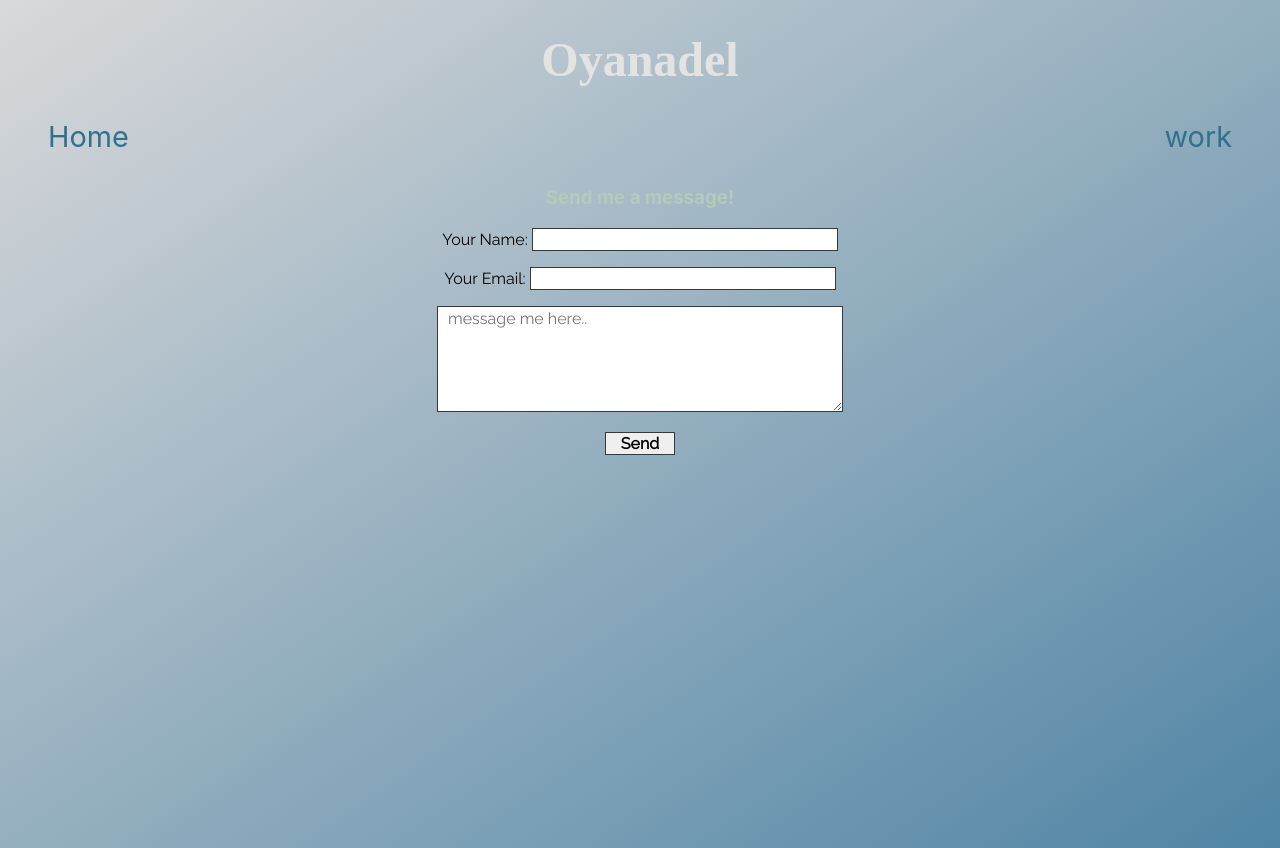
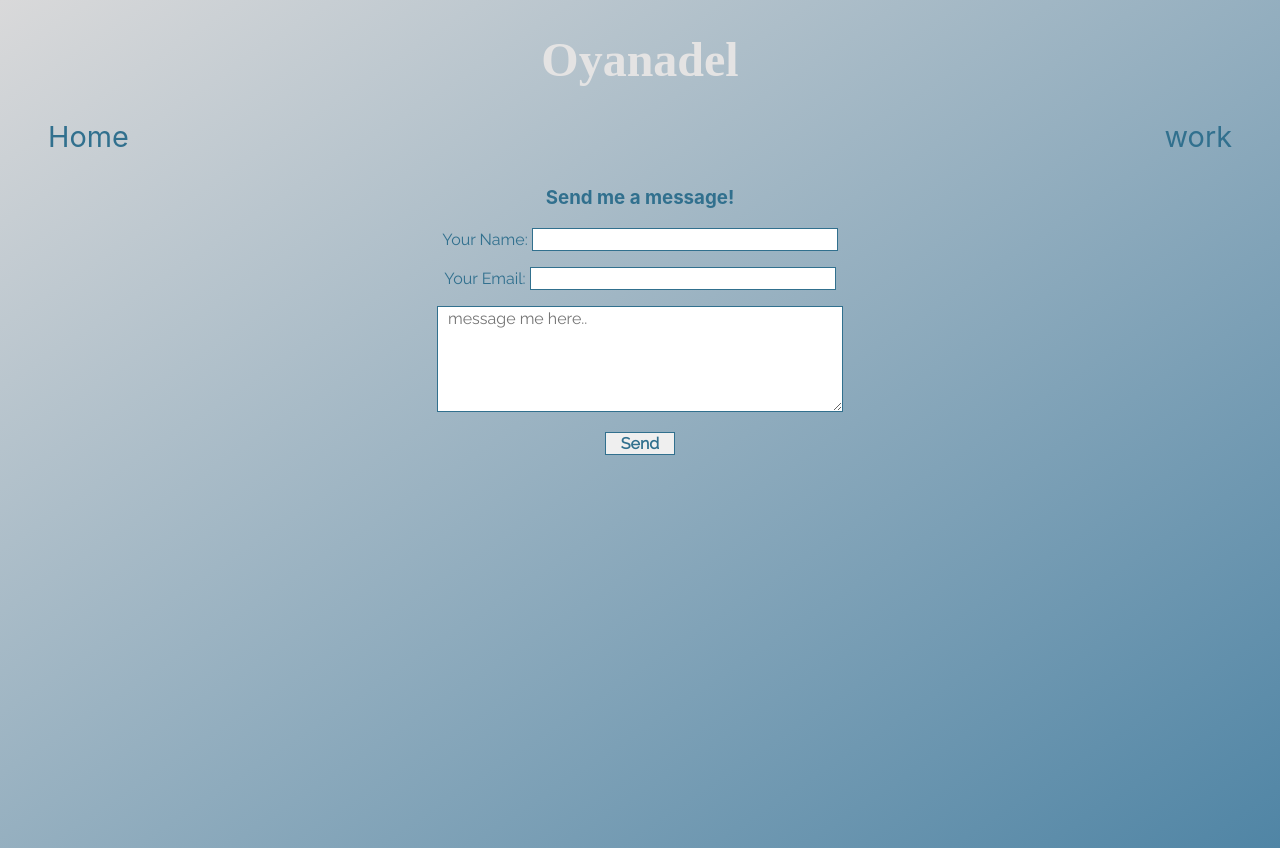
Before and after one commit to Aereli/Portfolio-React, a React (Create React App) app: page /contact in a window 1280 px wide. Built offline with nearby package versions, Linux system fonts and the light colour scheme; a web font is replaced by a local one.

Commit message:
theme for contact update

```diff
--- a/src/pages/contact.js
+++ b/src/pages/contact.js
@@ -19,11 +19,6 @@ class Contact extends React.Component {
                 work
               </a>
             </li>
-            {/* <li>
-              <a className="header-a" href="/contact">
-                Contact
-              </a>
-            </li> */}
           </ul>
         </div>
         <h3 className="contact-title">Send me a message!</h3>
--- a/src/stylesheets/contact.css
+++ b/src/stylesheets/contact.css
@@ -5,7 +5,7 @@
 
 .contact-title {
   text-align: center;
-  color: #b3cbb9;
+  color: #31708e;
 }
 
 .contact-form {
@@ -16,10 +16,11 @@
 
 .contact-form label {
   font-family: "Raleway", sans-serif;
+  color: #31708e;
 }
 
 .contact-form input {
-  border: solid 1px #393939;
+  border: solid 1px #31708e;
   outline: none;
   width: 300px;
   text-indent: 0.5rem;
@@ -29,7 +30,7 @@
 
 .contact-form textarea {
   outline: none;
-  border: solid 1px #393939;
+  border: solid 1px #31708e;
   width: 400px;
   height: 100px;
   text-indent: 0.5rem;
@@ -44,7 +45,8 @@
 }
 
 .contact-form button {
-  border: solid 1px #393939;
+  border: solid 1px #31708e;
+  color: #31708e;
   font-weight: 700;
   font-size: 1rem;
   outline: none;
```
